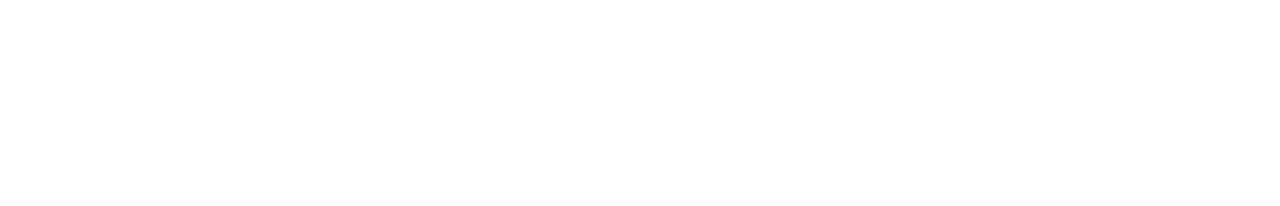
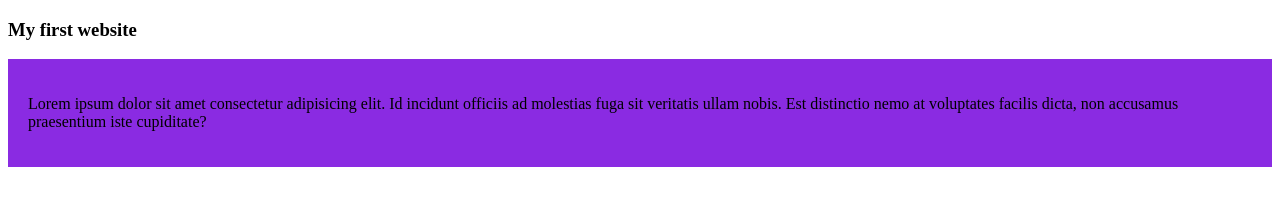
Before and after one commit to fazarmobile/my-first-github-repo, a plain HTML site: page index.html in a window 1280 px wide. Drawn offline with Linux system fonts and the light colour scheme.

Commit message:
added the first blog

```diff
--- a/index.html
+++ b/index.html
@@ -4,8 +4,12 @@
     <meta charset="UTF-8">
     <meta name="viewport" content="width=device-width, initial-scale=1.0">
     <title>My First Ever Github Repo</title>
+    <link rel="stylesheet" href="style/blog.css">
 </head>
 <body>
+    <h3>My first website</h3>
+    <div>    <p>Lorem ipsum dolor sit amet consectetur adipisicing elit. Id incidunt officiis ad molestias fuga sit veritatis ullam nobis. Est distinctio nemo at voluptates facilis dicta, non accusamus praesentium iste cupiditate?</p>
+    </div>
 
 </body>
 </html>
--- /dev/null
+++ b/style/blog.css
@@ -0,0 +1,3 @@
+div{
+    background-color: blueviolet;padding: 20px;
+}
```
